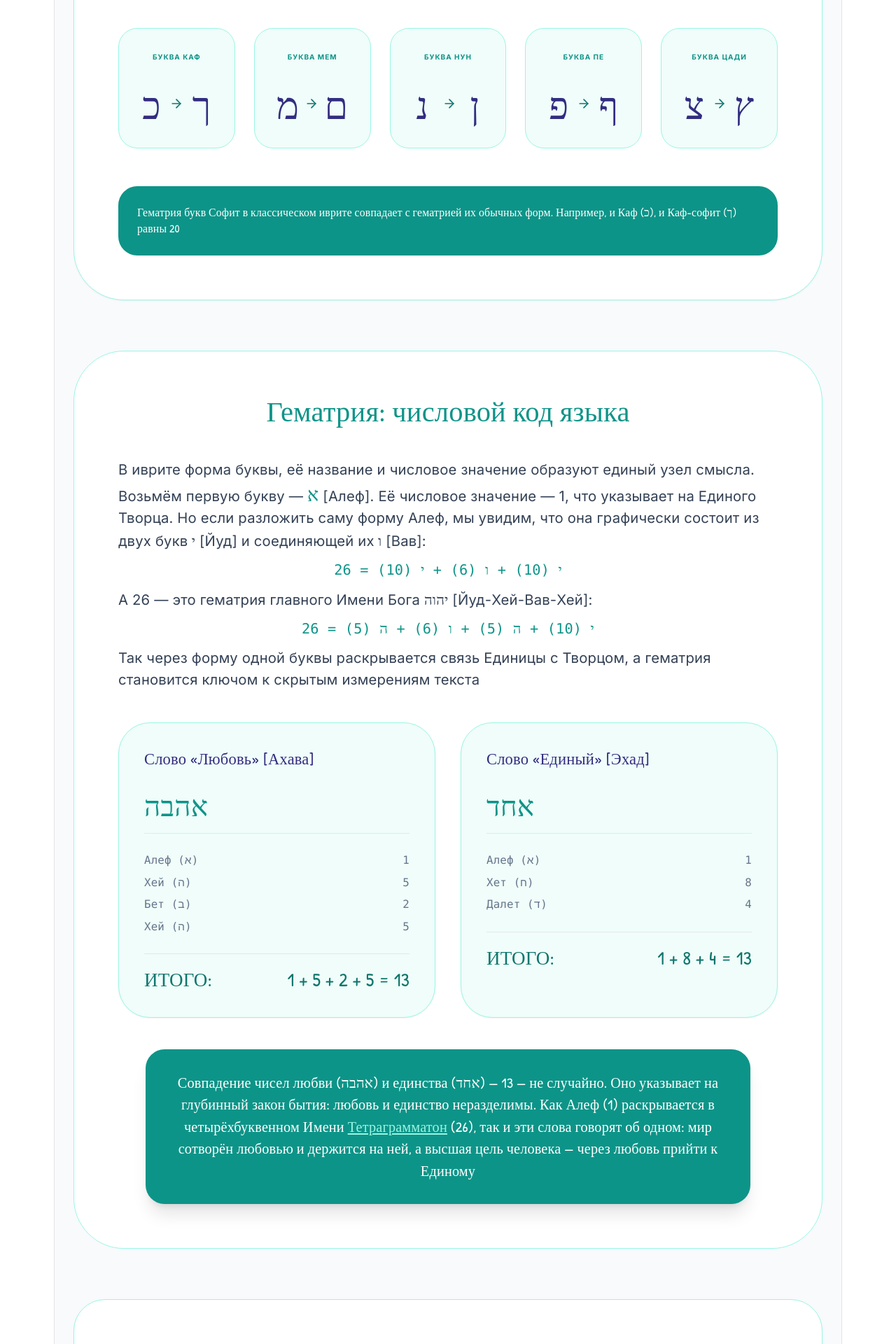
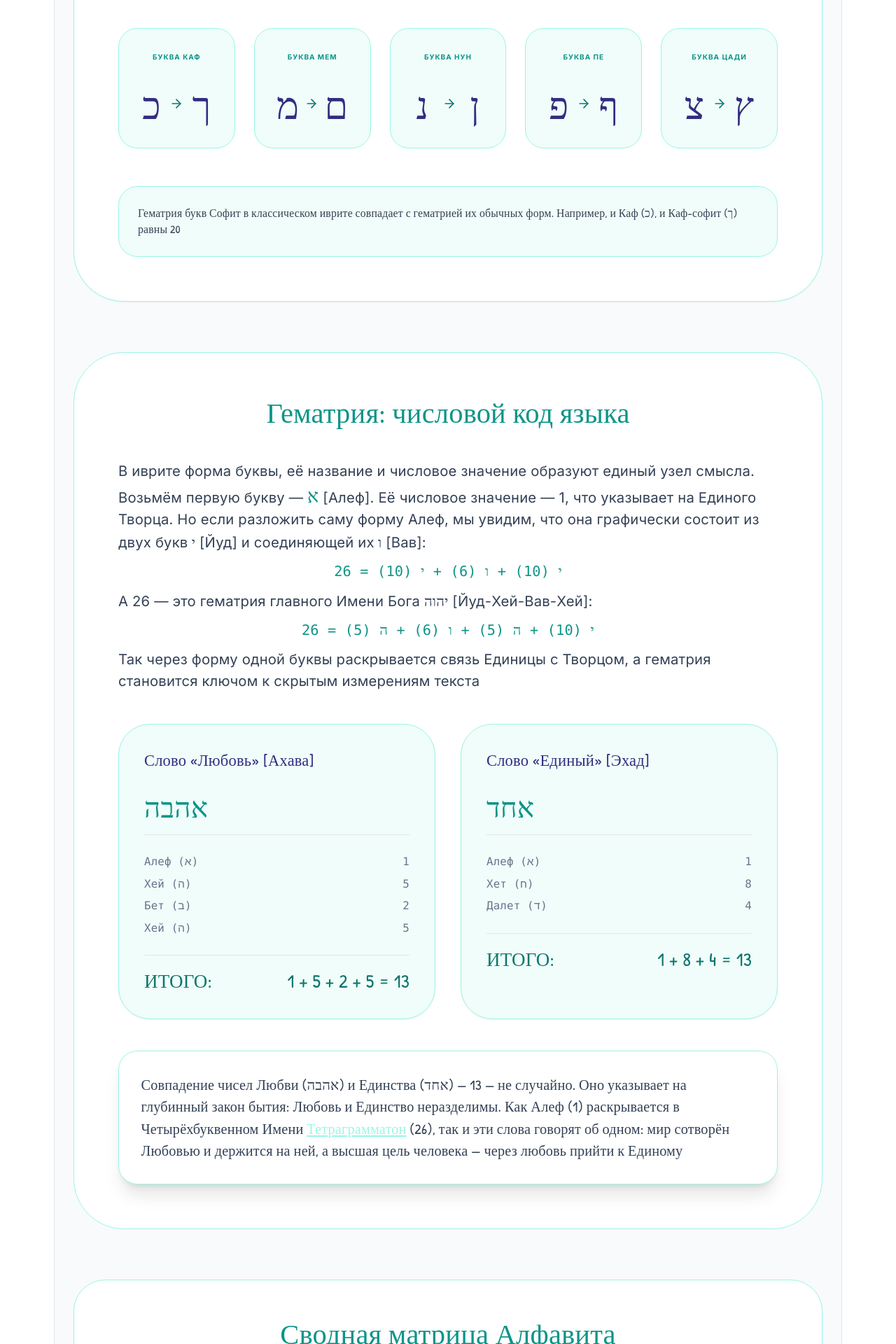
Before and after one commit to bemotte-ops/Hebrew, a React (Vite) app: page / in a window 1280 px wide. Shown: the part 5331-7251 px from the top of the page at 70% size. Built offline with nearby package versions, Linux system fonts and the light colour scheme; a web font is replaced by a local one.

Commit message:
Update App.tsx

```diff
--- a/src/App.tsx
+++ b/src/App.tsx
@@ -442,7 +442,7 @@ const App: React.FC = () => {
               ))}
             </div>
 
-            <div className="p-6 bg-teal-600 rounded-3xl text-white font-patrick text-sm">
+            <div className="p-6 bg-teal-50 rounded-3xl text-slate-700 font-patrick text-sm border border-teal-200">
                <p className="flex items-start gap-3">
                  Гематрия букв Софит в классическом иврите совпадает с гематрией их обычных форм. Например, и Каф (כ), и Каф-софит (ך) равны 20
                </p>
@@ -511,12 +511,12 @@ const App: React.FC = () => {
               </div>
             </div>
 
-            <div className="text-center p-7 bg-teal-600 text-white rounded-3xl shadow-xl max-w-3xl mx-auto">
+            <div className="text-left p-7 bg-white text-slate-700 rounded-3xl shadow-xl border border-teal-200">
               <p className="text-lg font-patrick">
-                Совпадение чисел любви (אהבה) и единства (אחד) — 13 — не случайно.
-                Оно указывает на глубинный закон бытия: любовь и единство неразделимы.
-                Как Алеф (1) раскрывается в четырёхбуквенном Имени <a href="#tetragrammaton" className="underline text-teal-200 hover:text-white transition-colors">Тетраграмматон</a> (26),
-                так и эти слова говорят об одном: мир сотворён любовью и держится на ней, а высшая цель человека — через любовь прийти к Единому
+                Совпадение чисел Любви (אהבה) и Единства (אחד) — 13 — не случайно.
+                Оно указывает на глубинный закон бытия: Любовь и Единство неразделимы.
+                Как Алеф (1) раскрывается в Четырёхбуквенном Имени <a href="#tetragrammaton" className="underline text-teal-200 hover:text-white transition-colors">Тетраграмматон</a> (26),
+                так и эти слова говорят об одном: мир сотворён Любовью и держится на ней, а высшая цель человека — через любовь прийти к Единому
               </p>
             </div>
           </div>
```
